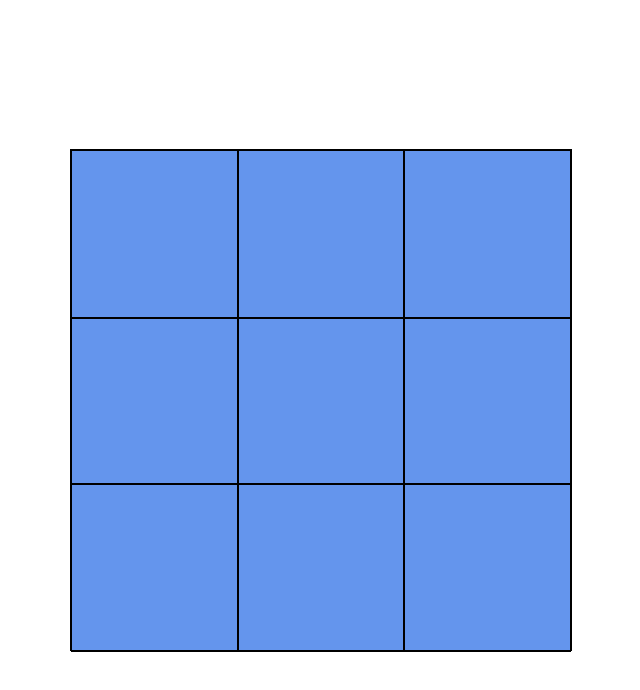
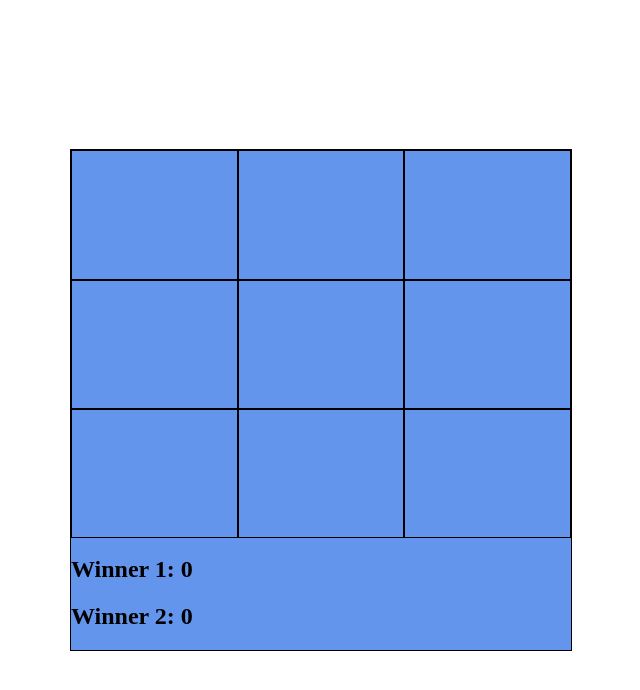
Before and after one commit to BenDMaryland/tick-tack-toe, a React (Create React App) app: page / in a window 1280 px wide. Shown: the top 690 px of the page, without its empty margins (319-959 px from the left). Built offline with nearby package versions, Linux system fonts and the light colour scheme.

Commit message:
added player points

```diff
--- a/src/components/Board.js
+++ b/src/components/Board.js
@@ -2,15 +2,20 @@ import '../styles.css';
 import Square from './Square'
 import {useState, useEffect} from 'react'
 import {patterns} from '../patterns'
+import DisplayWinners from './DisplayWinners';
+
 
 const Board = ({position, setValue}) => {
     const [player, setPlayer] = useState("O");
     const [result, setResult] = useState({winner:"" ,gameOver: "none"})
+    const [playerOnePoints, setPlayerOnePoints] = useState(0)
+    const [playerTwoPoints, setPlayerTwoPoints] = useState(0)
+
 
     useEffect(() => {
+        checkTie()
         checkWin()
-        checkTie()
-        if(player == 'O') setPlayer('X')
+        if(player === 'O') setPlayer('X')
         else setPlayer('O')
     }, [position])
 
@@ -21,7 +26,7 @@ const Board = ({position, setValue}) => {
 
     const chooseSquare = (square) => {
         setValue(position.map((val, idx) => {
-            if(idx == square && val == "") return player
+            if(idx === square && val === "") return player
             return val
         }))
     }
@@ -32,12 +37,15 @@ const Board = ({position, setValue}) => {
             if(firstPlayer === '') return
             let foundWinningPattern = true
             currentPattern.forEach((idx) => {
-                if(position[idx] != firstPlayer) foundWinningPattern = false
+                if(position[idx] !== firstPlayer) foundWinningPattern = false
             })
 
             if(foundWinningPattern) {
-                // add sending winner to DB
-
+                if(player === 'X') {
+                    setPlayerOnePoints(playerOnePoints + 1)
+                } else if(player === "O") {
+                    setPlayerTwoPoints(playerTwoPoints + 1)
+                }
                 setResult({winner: player, gameOver: 'Won'})
                 restartGame()
             }
@@ -47,7 +55,7 @@ const Board = ({position, setValue}) => {
     const checkTie = () => {
         let filled = true;
         position.forEach((square) => {
-            if(square == "") {
+            if(square === "") {
                 filled = false
             }
         })
@@ -75,6 +83,8 @@ const Board = ({position, setValue}) => {
                 <Square val={position[7]} chooseSquare={() => chooseSquare(7)}/>
                 <Square val={position[8]} chooseSquare={() => chooseSquare(8)}/>
             </div>
+            <DisplayWinners playerOnePoints={playerOnePoints} playerTwoPoints={playerTwoPoints}/>
+
         </>
     )
 }
--- /dev/null
+++ b/src/components/DisplayWinners.js
@@ -0,0 +1,13 @@
+import '../styles.css';
+
+const DisplayWinners = ({playerOnePoints, playerTwoPoints}) => {
+
+    return (
+        <div className="winners">
+           <h2>{`Winner 1: ${playerOnePoints}`}</h2>
+            <h2>{`Winner 2: ${playerTwoPoints}`}</h2>
+        </div>
+    )
+}
+
+export default DisplayWinners
```
